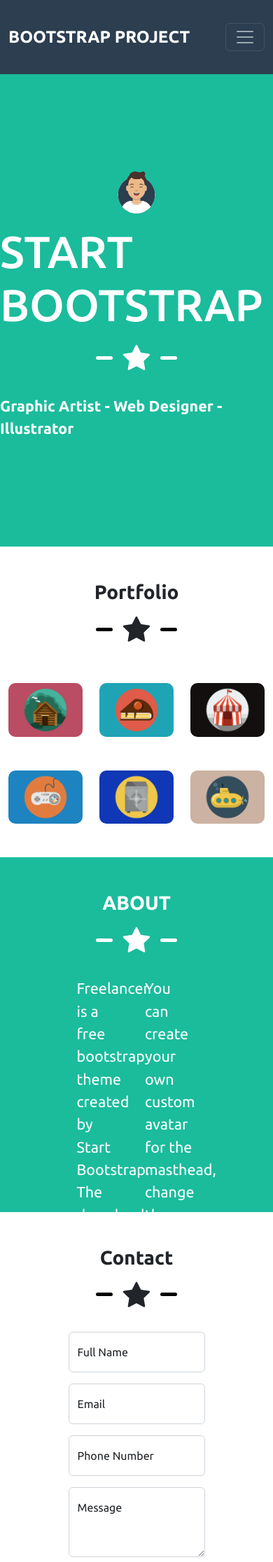
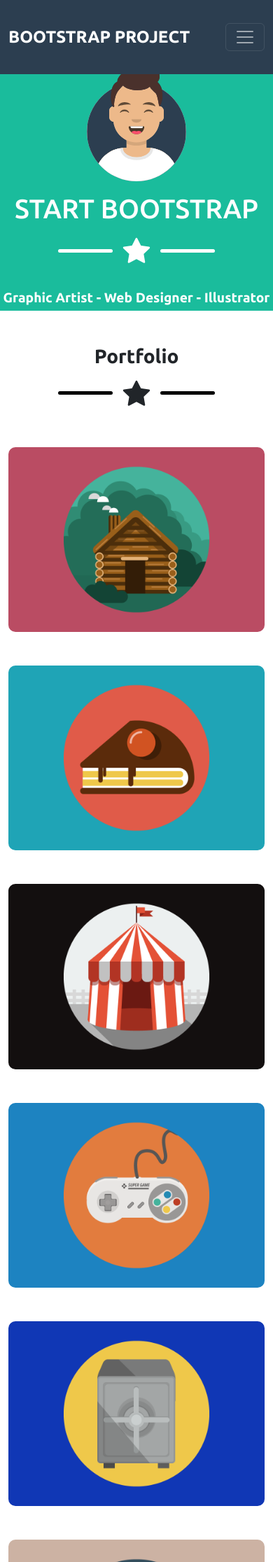
Before and after one commit to anilnepal14949/Web-Dev-JRP, a PHP site: page /practice.html in a window 390 px wide. Shown: the top 2232 px of the page at 70% size. Run offline with PHP 8.4, Linux system fonts and the light colour scheme; some libraries are stand-ins or nearby versions.

Commit message:
Responsiveness Completed

```diff
--- a/Day14/practice.css
+++ b/Day14/practice.css
@@ -134,3 +134,55 @@
 	height: 10vh;
 	background: var(--footer-bottom-bg);
 }
+
+/* responsiveness */
+@media (min-width: 640px) and (max-width: 992px) {
+	.hero-section {
+		height: 50vh;
+	}
+	.about .row,
+	.contact form {
+		width: 80vw;
+	}
+	footer {
+		padding: 2vh 0;
+	}
+	footer .row div {
+		margin-top: 25px;
+	}
+}
+@media (max-width: 640px) {
+	.navbar .nav-item {
+		margin-top: 15px;
+	}
+	.navbar .nav-item a {
+		margin-left: 0;
+		text-align: center;
+	}
+	.hero-section {
+		height: 40vh;
+	}
+	.hero-section img {
+		width: 40vw;
+	}
+	.hero-section h1 {
+		font-size: 2.4rem;
+	}
+	.hero-section p {
+		font-size: 1.2rem !important;
+	}
+	.star-icon:before,
+	.star-icon:after {
+		width: 20vw;
+	}
+	.about .row,
+	.contact form {
+		width: 90vw;
+	}
+	footer {
+		padding: 2vh 0;
+	}
+	footer .row div {
+		margin-top: 25px;
+	}
+}
--- a/Day14/practice.html
+++ b/Day14/practice.html
@@ -43,22 +43,22 @@
 				<h1 class="text-center fw-bolder"> Portfolio </h1>
 				<div class="star-icon star-icon-black d-flex align-items-center justify-content-center"><i class="bi bi-star-fill"></i></div>
 				<div class="row mt-0 gy-5">
-					<div class="col col-4">
+					<div class="col-12 col-lg-4 col-md-6 col-sm-12">
 						<img src="bootstrap_project/images/cabin.png">
 					</div>
-					<div class="col col-4">
+					<div class="col-12 col-lg-4 col-md-6 col-sm-12">
 						<img src="bootstrap_project/images/cake.png">
 					</div>
-					<div class="col col-4">
+					<div class="col-12 col-lg-4 col-md-6 col-sm-12">
 						<img src="bootstrap_project/images/circus.png">
 					</div>
-					<div class="col col-4">
+					<div class="col-12 col-lg-4 col-md-6 col-sm-12">
 						<img src="bootstrap_project/images/game.png">
 					</div>
-					<div class="col col-4">
+					<div class="col-12 col-lg-4 col-md-6 col-sm-12">
 						<img src="bootstrap_project/images/safe.png">
 					</div>
-					<div class="col col-4">
+					<div class="col-12 col-lg-4 col-md-6 col-sm-12">
 						<img src="bootstrap_project/images/submarine.png">
 					</div>
 				</div>
@@ -69,12 +69,12 @@
 					<h1 class="text-center fw-bolder"> ABOUT </h1>
 					<div class="star-icon d-flex align-items-center justify-content-center"><i class="bi bi-star-fill"></i></div>
 					<div class="row m-auto fs-4 mt-4">
-						<div class="col-6">
+						<div class="col-12 col-md-6">
 							<p>
 								Freelancer is a free bootstrap theme created by Start Bootstrap. The download includes the complete source files including HTML, CSS, and JavaScript as well as optional SASS stylesheets for easy customization.
 							</p>
 						</div>
-						<div class="col-6">
+						<div class="col-12 col-md-6">
 							<p>
 								You can create your own custom avatar for the masthead, change the icon in the dividers, and add your email address to the contact form to make it fully functional!
 							</p>
@@ -111,13 +111,13 @@
 
 		<footer class="container-fluid">
 			<div class="container row m-auto text-white text-center">
-				<div class="col">
+				<div class="col-12 col-md-4">
 					<h3> LOCATION </h3>
 					<p>
 						55 Own Palace, Suburb State, 1234<br> At this address
 					</p>
 				</div>
-				<div class="col">
+				<div class="col-12 col-md-4">
 					<h3> AROUND THE WEB </h3>
 					<div class="socials">
 						<a href="#"><i class="bi bi-facebook"></i></a>
@@ -125,7 +125,7 @@
 						<a href="#"><i class="bi bi-linkedin"></i></a>
 					</div>
 				</div>
-				<div class="col">
+				<div class="col-12 col-md-4">
 					<h3> ABOUT BOOTSTRAP </h3>
 					<p>
 						Freelance is a free to use, MIT licensed <br> Bootstrap theme created with love.
```
